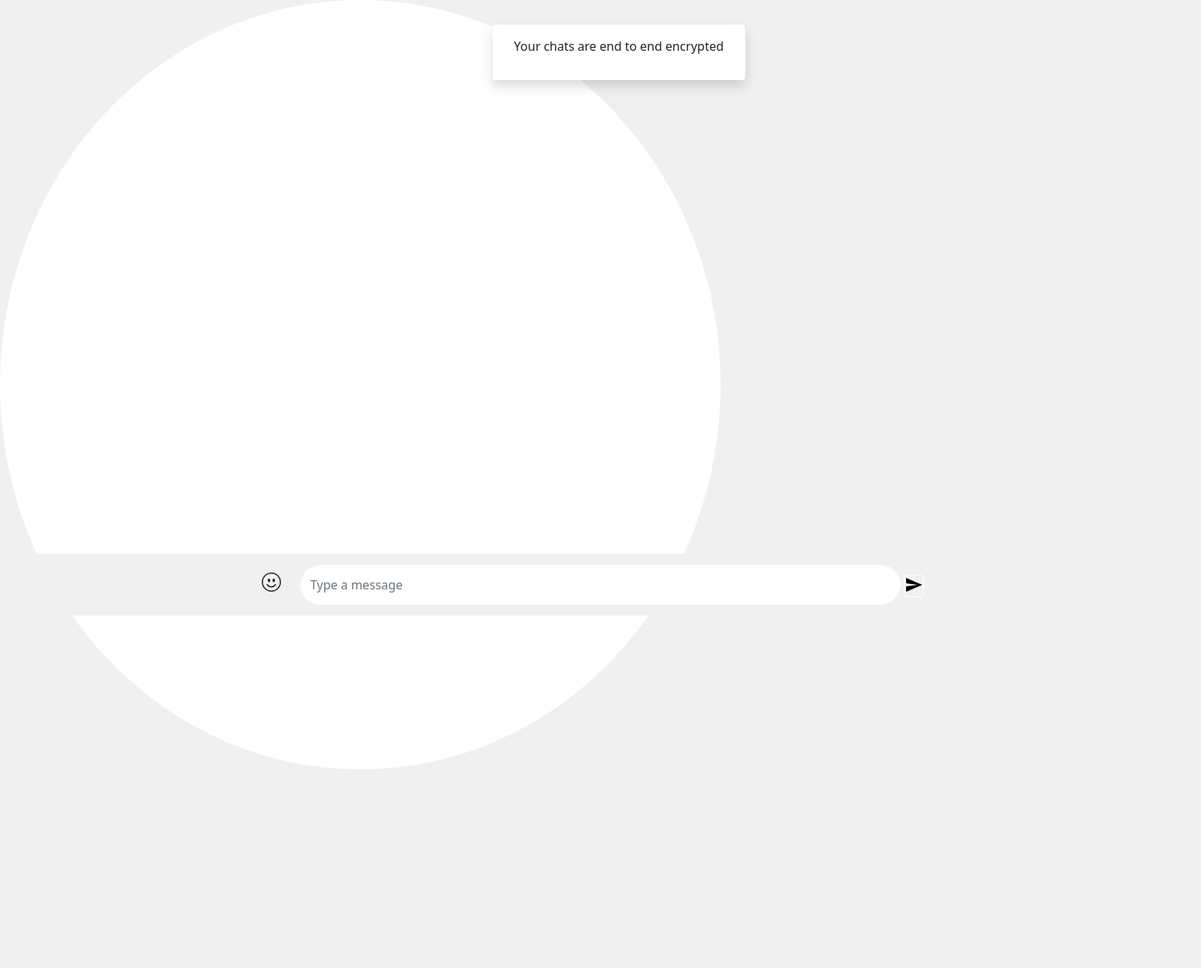
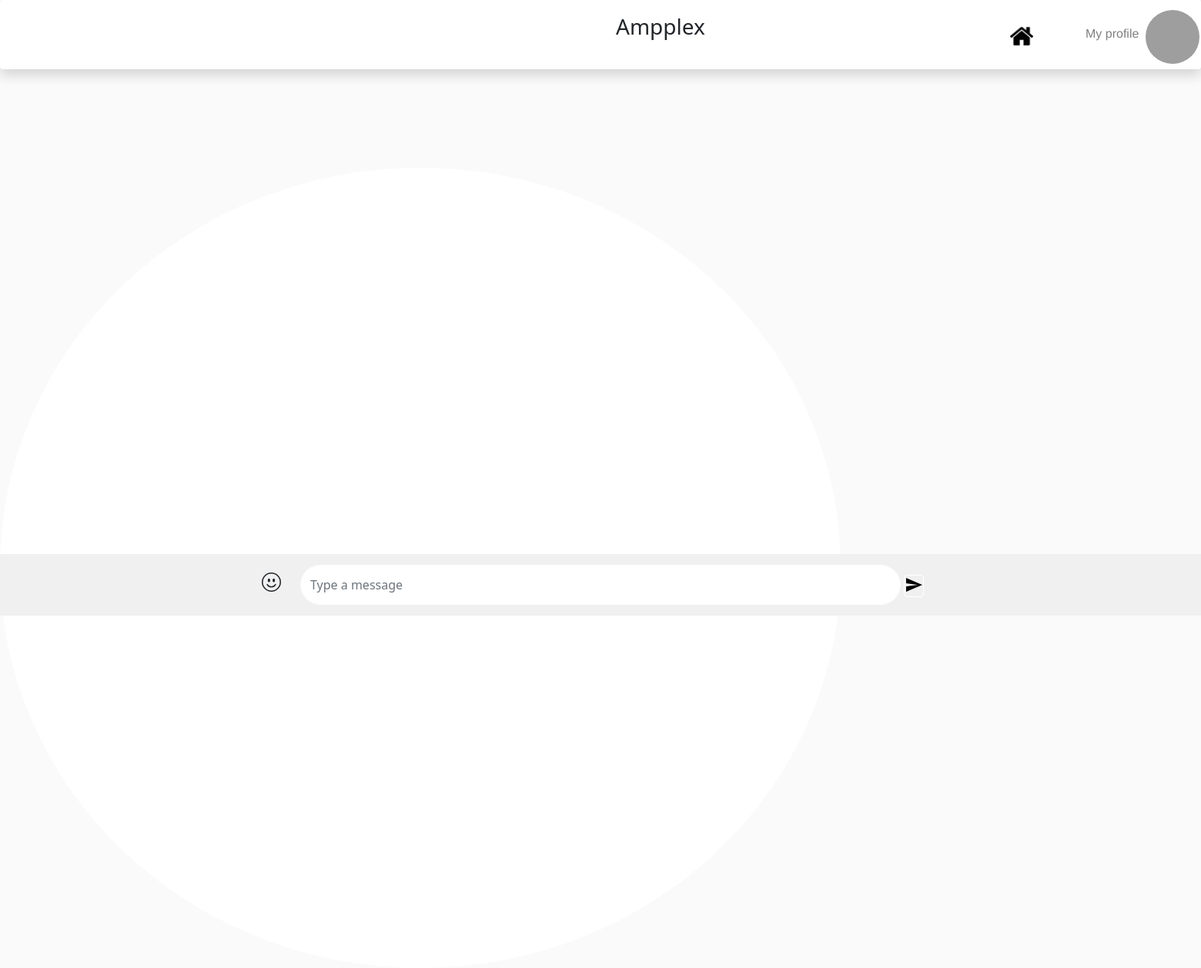
Before and after one commit to Ampplex/Ampplex-chat-App, a Flask app: page /Friend/1 in a window 1560 px wide. Shown: the whole page at 77% size. Before the commit the page ends 1000 px from the top, so only its background shows below. Run offline with Flask 2, Linux system fonts and the light colour scheme; data comes from the database, SQL or seed files in the repository; both versions use the stored data as it was after the commit; grey boxes are pictures that could not be loaded.

Commit message:
Made navbar for friend page and written javascript to append chats in the inner html

```diff
--- a/main.py
+++ b/main.py
@@ -210,7 +210,6 @@ def Friend(sno):
     hostname = Fetch_Host_Name(Index)
     if request.method == 'POST':
         message = request.form['message']
-        print(message)
 
     return render_template('friend.html', user_name=Ampplex_UserAuthentication.query.filter_by(
         sno=Index).first().user_name, sno=sno)
--- a/static/friend.js
+++ b/static/friend.js
@@ -1,24 +1,59 @@
 const SendBtnHandler = (message) => {
   const unique_id = document.querySelector(".unique-id").id;
+
+  // Retreiving chats
   let retrieved_msg = localStorage.getItem(unique_id);
   retrieved_msg = JSON.parse(retrieved_msg);
-  console.log("msg: ", retrieved_msg);
+
   if (retrieved_msg == null) {
     let Message_lst = [];
     Message_lst.push(message);
     localStorage.setItem(unique_id, JSON.stringify(Message_lst));
-    console.log(Message_lst);
   } else {
     let Message_lst = retrieved_msg;
     Message_lst.push(message);
     localStorage.setItem(unique_id, JSON.stringify(Message_lst));
-    console.log(Message_lst);
+  }
+};
+
+const ProfileHandler = () => {
+  location.href = "http://192.168.0.5:7777/MyProfile";
+};
+
+const homePageRedirecter = () => {
+  location.href = "http://192.168.0.5:7777/chatroom";
+};
+
+const ShowChats = () => {
+  const unique_id = document.querySelector(".unique-id").id;
+  const userChatDiv = document.getElementById("user-chats"); // User Chats main div
+
+  let chats_retreived = localStorage.getItem(unique_id);
+  chats_retreived = JSON.parse(chats_retreived);
+  if (chats_retreived != null) {
+    let chats = "";
+    chats_retreived.forEach(function (chat) {
+      chats += `
+                <div class="chats">
+                  <p>${chat}</p>
+                </div>
+      `;
+    });
+    userChatDiv.innerHTML = chats;
   }
 };
 
 const message = document.getElementById("message");
 const send_btn = document.getElementById("send-btn");
+const my_profile = document.getElementById("MyProfile-Btn");
+const home = document.getElementById("home");
 
 send_btn.addEventListener("click", () => {
   SendBtnHandler(message.value);
 });
+
+my_profile.addEventListener("click", ProfileHandler);
+
+home.addEventListener("click", homePageRedirecter);
+
+ShowChats();
--- a/templates/friend.html
+++ b/templates/friend.html
@@ -11,25 +11,46 @@
     <link rel="shortcut icon" href="../static/chat_app_icon.jpg">
 </head>
 
-<body style="background-color: #f0f0f0;">
+<body>
+
+    <div class="shadow p-3 mb-5 bg-body rounded" style="height: 90px; background-color: rgb(15, 15, 29);">
+
+        <p class="user_sno" id={{userIndex}} style="color: rgb(255, 255, 255);"></p>
+        <h3 style="position: absolute; left: 50rem; top: 18px;">Ampplex</h3>
+        <img src="../static/home.png" width="30" height="30" style="position: absolute; left: 82rem;" draggable="false"
+            id="home">
+        <div class="profile" id="MyProfile-Btn">
+            <label class="form-label"
+                style="position: absolute; left: 1410px; color: grey; font-family: 'Franklin Gothic Medium', 'Arial Narrow', Arial, sans-serif;">My
+                profile</label>
+            <img src=" https://thumbs.dreamstime.com/b/default-avatar-profile-icon-vector-social-media-user-image-182145777.jpg"
+                class="avatar"
+                style="border-radius: 50%; width: 70px; height: 70px; position: absolute; left: 93rem; top: 13px;"
+                draggable="false">
+        </div>
+
+    </div>
+
 
     <div class="unique-id" id="{{sno}}" />
 
     <div class="circle"
-        style="background-color: white; border-radius: 100%; position: absolute; width: 60%; height: 125%;" />
+        style="background-color: white; border-radius: 100%; position: absolute; width: 70%; height: 130%; margin-top: 5rem;" />
 
-    <div class="shadow p-3 mb-5 bg-white rounded"
-        style="background-color: rgb(123, 125, 201); border-radius: 10rem; width: 35%; display: flex; justify-content: center; align-items: center; margin-left: 40rem; position: absolute; top: 2rem;">
+    <!-- <div class="shadow p-3 mb-5 bg-white rounded"
+        style="background-color: rgb(123, 125, 201); border-radius: 10rem; width: 35%; display: flex; justify-content: center; align-items: center; margin-left: 40rem; position: absolute; top: 2rem; border-radius: 50rem;">
         <p>Your chats are end to end encrypted</p>
+    </div> -->
+
+    <div class="UserChats" id="user-chats">
     </div>
 
     <div class="container" style="display: flex; justify-content: center; align-items: center; position: absolute;">
+
         <form action="/Friend/{{sno}}" method="POST">
-            <footer>
             <div class="chat-box">
                 <!-- <div class="shadow p-3 mb-5 bg-white rounded"> -->
-                    <input class="form-control" name="message" id="message" placeholder="Type a message"
-                        autocomplete="off"
+                <input class="form-control" name="message" id="message" placeholder="Type a message" autocomplete="off"
                     style="width: 50%; border-radius: 10rem; height: 65%; border-color: white; scroll-behavior: smooth; box-shadow: 0px 0px 0px 0px;">
                 <!-- </div> -->
             </div>
@@ -47,11 +68,17 @@
                     style="background: url(../static/send.png); width: 25px; height: 29px; border-color: white; outline: none;; box-shadow: none; outline: none;"
                     type="submit"></button>
             </div>
-            </footer>
         </form>
     </div>
 
     <style>
+        body {
+            background-color: #FAFAFA;
+            animation-name: FadeEffect;
+            animation-duration: 2s;
+            animation-iteration-count: 1;
+        }
+
         .chat-box {
             background-color: rgb(240, 240, 240);
             width: 100%;
@@ -82,6 +109,30 @@
             right: 22.5rem;
             position: fixed;
         }
+
+        .chats {
+            background-color: rgb(196, 238, 255);
+            border-radius: 1rem;
+            padding-left: 2rem;
+            padding-right: 2rem;
+            float: right;
+            clear: both;
+            margin-right: -30rem;
+            margin-bottom: 2rem;
+            margin-top: 1rem;
+        }
+
+        @keyframes FadeEffect {
+            from {
+                opacity: 0;
+                margin-left: 20rem;
+            }
+
+            to {
+                opacity: 1;
+                margin-left: 0rem;
+            }
+        }
     </style>
 
     <script src=" https://cdn.jsdelivr.net/npm/bootstrap@5.0.0-beta3/dist/js/bootstrap.bundle.min.js"
--- a/templates/user_profile.html
+++ b/templates/user_profile.html
@@ -15,6 +15,8 @@
     <div class="shadow p-3 mb-5 bg-body rounded" style="height: 60px; width: 100%;">
         <h4 style="position: absolute;margin-left: 56rem; font-family: cursive;">
             My Profile</h4>
+
+        <!-- Home image -->
         <img src="../static/home.png" width="30" height="30" style="position: absolute; left: 90rem;" draggable="false"
             id="home">
     </div>
```
Also changed, not shown: user_info.db. Lines whose indentation alone changed are shown as unchanged.
